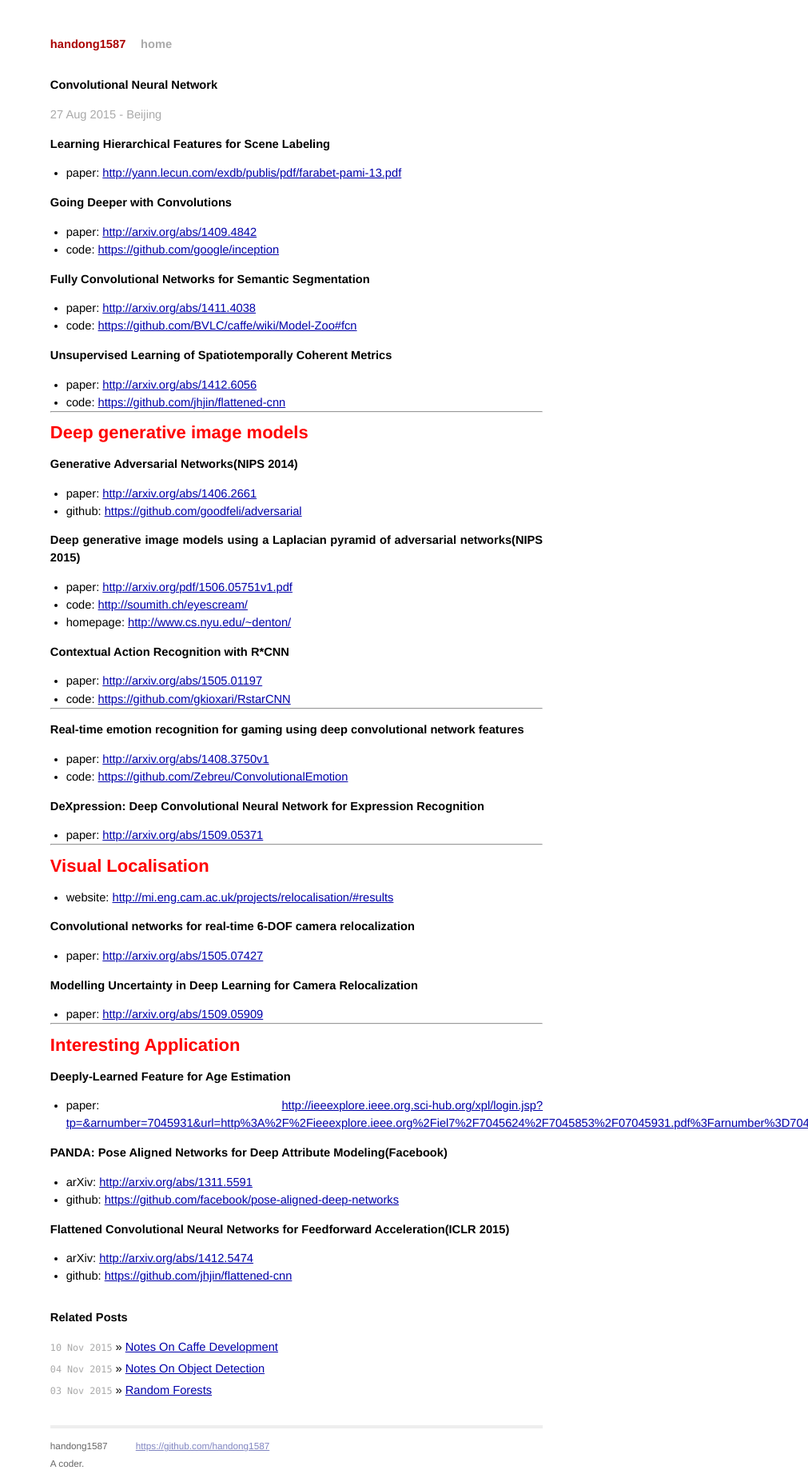
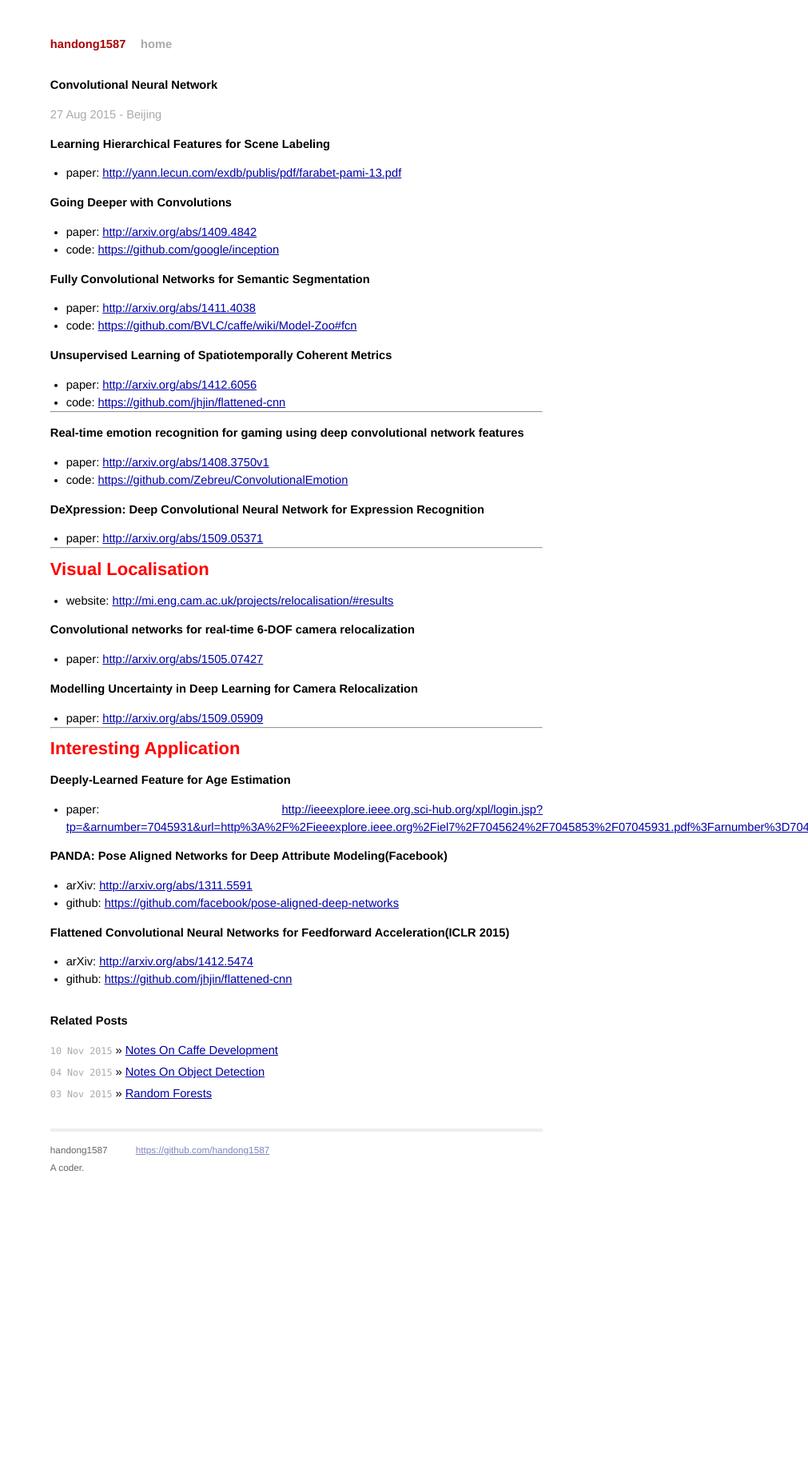
Before and after one commit to handong1587/handong1587.github.io, a Jekyll site: the page built from _posts/deep_learning/2015-08-27-cnn.md, in a window 1280 px wide. Shown: the whole page at 80% size, without its empty margins (269-1280 px from the left). Built offline with Jekyll 4.4.1, drawn with Linux system fonts in a browser that asks for light colours; Markdown is read by kramdown in place of the engine named in the settings; comment, search, counter and statistics services are not loaded; after the commit the page ends 1482 px from its top, so only the background shows below that.

Commit message:
update image-generation.md, add action-recognition.md

```diff
--- a/_posts/deep_learning/2015-08-27-cnn.md
+++ b/_posts/deep_learning/2015-08-27-cnn.md
@@ -27,28 +27,6 @@ title: Convolutional Neural Network
 
 - paper: [http://arxiv.org/abs/1412.6056](http://arxiv.org/abs/1412.6056)
 - code: [https://github.com/jhjin/flattened-cnn](https://github.com/jhjin/flattened-cnn)
-
-_ _ _
-
-<span style="color: red; font-size: 150%; font-weight: bold;">
-Deep generative image models
-</span>
-
-**Generative Adversarial Networks(NIPS 2014)**
-
-- paper: [http://arxiv.org/abs/1406.2661](http://arxiv.org/abs/1406.2661)
-- github: [https://github.com/goodfeli/adversarial](https://github.com/goodfeli/adversarial)
-
-**Deep generative image models using a Laplacian pyramid of adversarial networks(NIPS 2015)**
-
-- paper: [http://arxiv.org/pdf/1506.05751v1.pdf](http://arxiv.org/pdf/1506.05751v1.pdf)
-- code: [http://soumith.ch/eyescream/](http://soumith.ch/eyescream/)
-- homepage: [http://www.cs.nyu.edu/~denton/](http://www.cs.nyu.edu/~denton/)
-
-**Contextual Action Recognition with R*CNN**
-
-- paper: [http://arxiv.org/abs/1505.01197](http://arxiv.org/abs/1505.01197)
-- code: [https://github.com/gkioxari/RstarCNN](https://github.com/gkioxari/RstarCNN)
 
 _ _ _
 
```
Also changed, not shown: _posts/deep_learning/2015-10-09-image-generation.md (+3 -1 lines), _posts/deep_learning/2015-10-16-action-recognition.md (added, +15 -0 lines).
